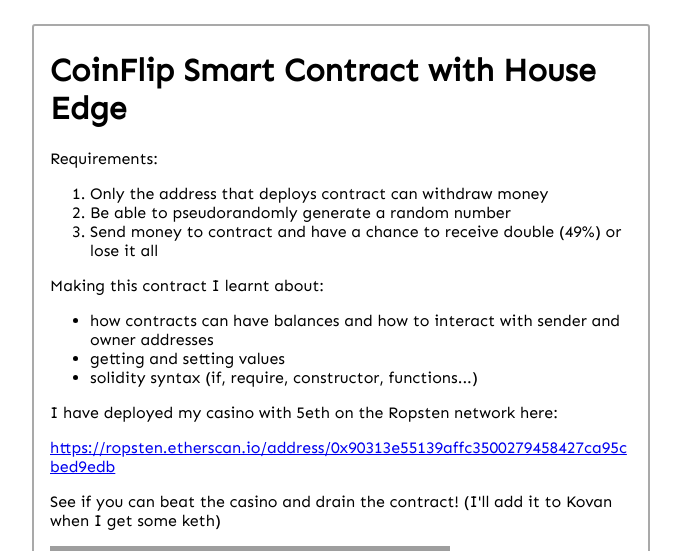
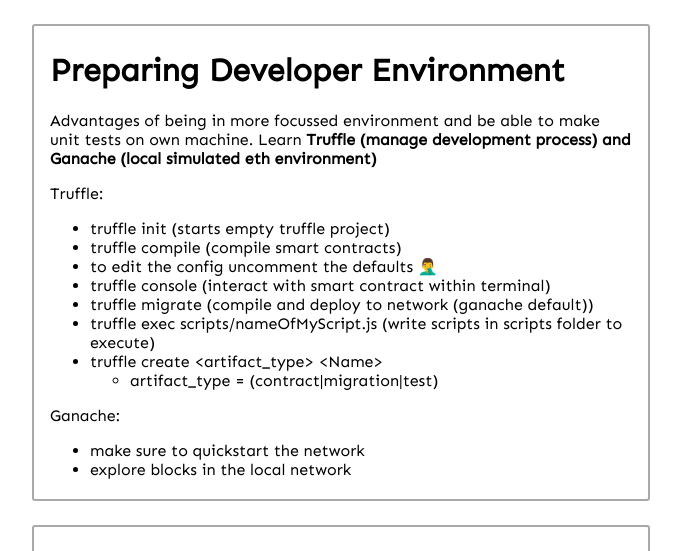
Before and after one commit to GeorgeLake/verbose-tribble, a React (Create React App) app: page / in a window 1280 px wide. Shown: the top 551 px of the page, without its empty margins (299-980 px from the left). Built offline with nearby package versions, Linux system fonts and the light colour scheme; grey boxes are pictures that could not be loaded.

Commit message:
prepping dev env

```diff
--- a/src/App.js
+++ b/src/App.js
@@ -216,10 +216,35 @@
   </Block>
 )
 
+const PrepEnv = () => (
+  <Block>
+    <h1>Preparing Developer Environment</h1>
+    <p>Advantages of being in more focussed environment and be able to make unit tests on own machine. Learn <strong>Truffle (manage development process) and Ganache (local simulated eth environment)</strong></p>
+    <p>Truffle:</p>
+    <ul>
+        <li>truffle init (starts empty truffle project)</li>
+        <li>truffle compile (compile smart contracts)</li>
+        <li>to edit the config uncomment the defaults 🤦&zwj;♂️</li>
+        <li>truffle console (interact with smart contract within terminal)</li>
+        <li>truffle migrate (compile and deploy to network (ganache default))</li>
+        <li>truffle exec scripts/nameOfMyScript.js (write scripts in scripts folder to execute)</li>
+        <li>truffle create &lt;artifact_type&gt; &lt;Name&gt;<ul>
+                <li>artifact_type = (contract|migration|test)</li>
+            </ul>
+        </li>
+    </ul>
+    <p>Ganache:</p>
+    <ul>
+        <li>make sure to quickstart the network</li>
+        <li>explore blocks in the local network</li>
+    </ul>
+  </Block>
+)
 function App() {
   return (
       <Wrap>
       <Primary>
+        <PrepEnv/>
         <Casino/>
         <Deploying/>
         <SetUp/>
```
